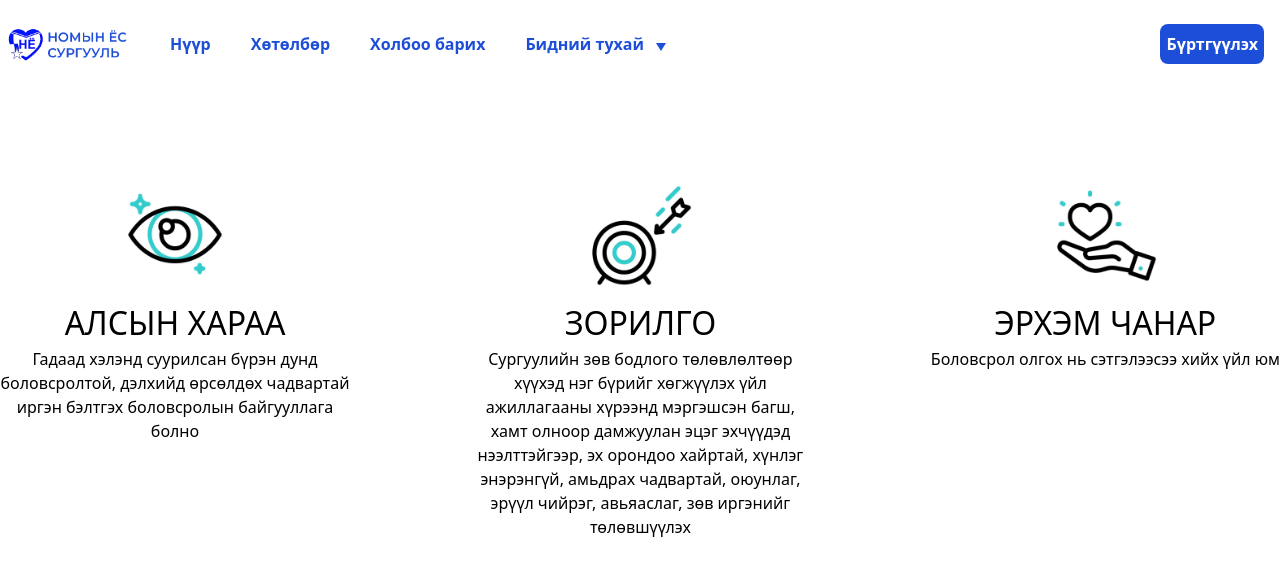
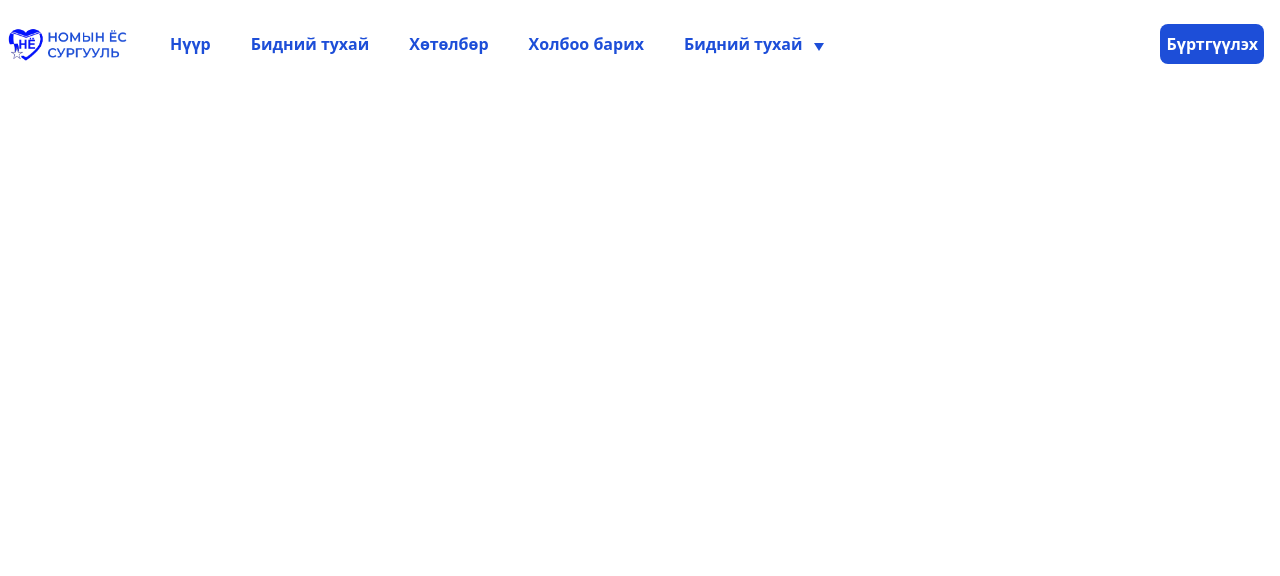
Before and after one commit to Nakii0603/school-web, a Next.js app: page / in a window 1280 px wide. Shown: the top 576 px of the page. Built offline with nearby package versions, Linux system fonts and the light colour scheme.

Commit message:
add pages

```diff
--- /dev/null
+++ b/app/about/page.jsx
@@ -0,0 +1,9 @@
+import NavBar from "@/components/NavBar";
+
+export default function page() {
+  return (
+    <div>
+      <NavBar />
+    </div>
+  );
+}
--- /dev/null
+++ b/app/contact/page.jsx
@@ -0,0 +1,9 @@
+import NavBar from "@/components/NavBar";
+
+export default function page() {
+  return (
+    <div>
+      <NavBar />
+    </div>
+  );
+}
--- a/app/page.jsx
+++ b/app/page.jsx
@@ -1,12 +1,10 @@
-"use client"
-import Focus from './components/Hero';
-import NavBar from './components/NavBar'
+"use client";
+import NavBar from '@/components/NavBar';
 
 export default function page() {
   return (
     <div>
-      <NavBar  />
-      <Focus />
+      <NavBar/>
     </div>
-  );
+  )
 }
--- a/app/pages/about/page.jsx
+++ /dev/null
@@ -1,3 +0,0 @@
-export default function page() {
-  return <div>about</div>;
-}
--- a/app/pages/contact/page.jsx
+++ /dev/null
@@ -1,7 +0,0 @@
-import React from 'react'
-
-export default function page() {
-  return (
-    <div>pagfgfzbde</div>
-  )
-}
--- a/app/pages/program/page.jsx
+++ /dev/null
@@ -1,7 +0,0 @@
-import React from 'react'
-
-export default function program() {
-  return (
-    <div>program</div>
-  )
-}
--- /dev/null
+++ b/app/program/page.jsx
@@ -0,0 +1,9 @@
+import NavBar from "@/components/NavBar";
+
+export default function page() {
+  return (
+    <div>
+      <NavBar />
+    </div>
+  );
+}
--- a/app/components/NavBar.jsx
+++ b/components/NavBar.jsx
@@ -3,7 +3,6 @@ import { useState } from "react";
 import Logo from "@/public/Logo";
 
 export default function NavBar() {
-  const [activeIndex, setActiveIndex] = useState(null);
   const [isOpen, setIsOpen] = useState(false);
 
   function jumpingForm() {
@@ -13,12 +12,6 @@ export default function NavBar() {
     );
   }
 
-  const navItems = [
-    { label: "Нүүр", index: 0, url: "/" },
-    { label: "Хөтөлбөр", index: 2, url: "pages/program" },
-    { label: "Холбоо барих", index: 3, url: "pages/contact" },
-  ];
-
   return (
     <div className="flex text-[#1D4ED8] max-w-[1440px] justify-between mx-auto mt-[20px] font-semibold">
       <div className=" hidden max-md:block">
@@ -26,18 +19,10 @@ export default function NavBar() {
       </div>
       <div className="flex items-center gap-10 max-md:hidden">
         <Logo className="w-[130px]" />
-        {navItems.map(({ label, index, url }) => (
-          <a
-            key={index}
-            href={url}
-            onClick={() => setActiveIndex(index)}
-            className={`${
-              activeIndex === index ? "underline" : ""
-            } transition duration-300`}
-          >
-            {label}
-          </a>
-        ))}
+        <a href="/">Нүүр</a>
+        <a href="about">Бидний тухай</a>
+        <a href="program">Хөтөлбөр</a>
+        <a href="contact">Холбоо барих</a>
         <div
           className="flex items-center gap-3 relative"
           onMouseEnter={() => setIsOpen(true)}
@@ -82,7 +67,7 @@ export default function NavBar() {
           Бүртгүүлэх
         </div>
       </div>
-      <div className="mr-4 max-md:block hidden ">menu</div>
+      <div className="mr-4 max-md:block hidden">menu</div>
     </div>
   );
 }
```
Also changed, not shown: components/Hero.jsx (renamed from app/components/Hero.jsx), 2 other files (tests, documents, lock files or other folders).
